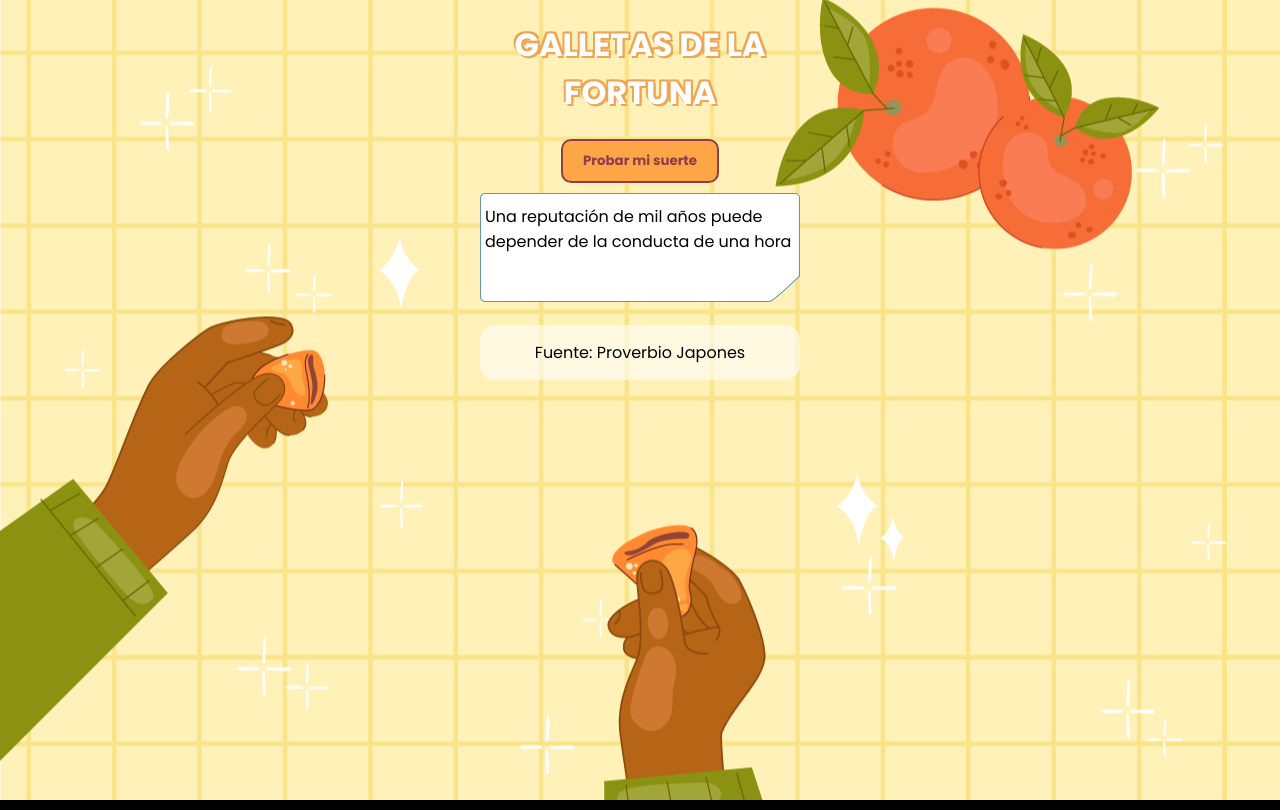
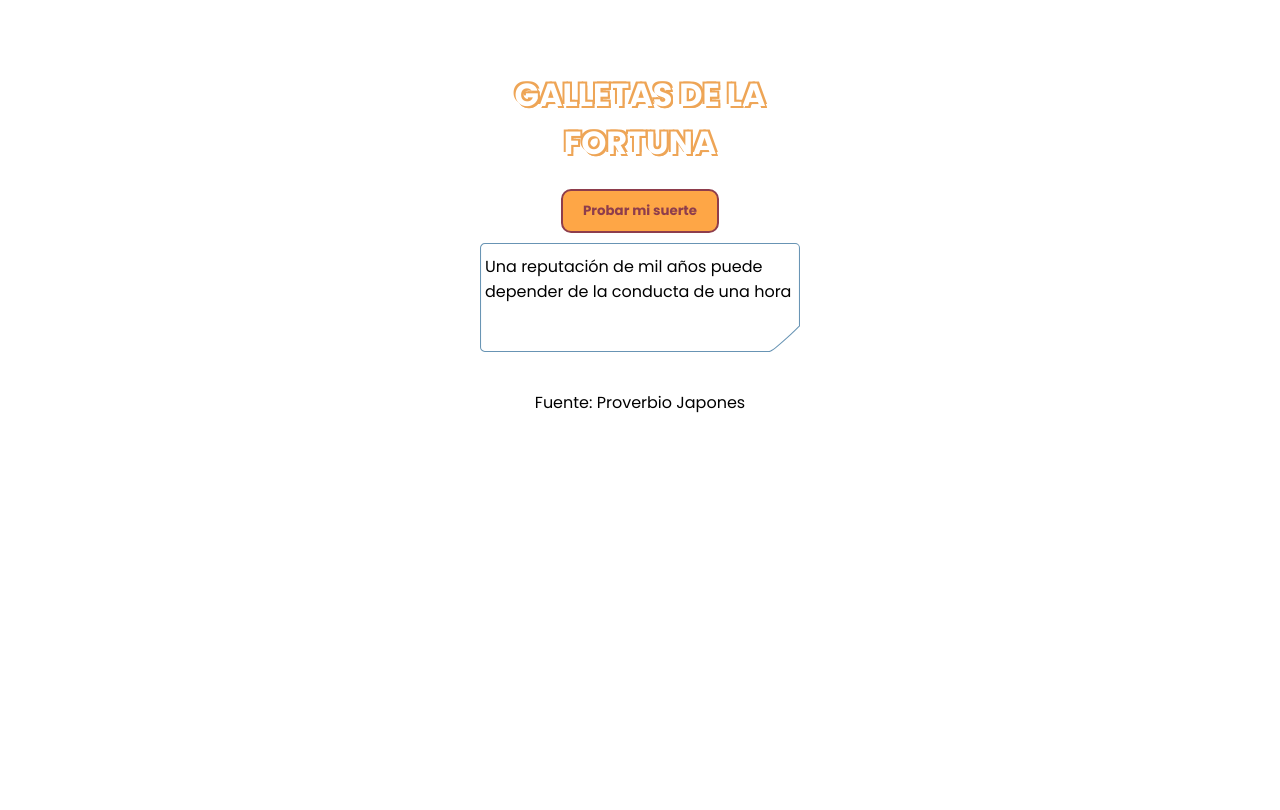
Before and after one commit to PixelGenetics/galletas-fortuna, a React (Vite) app: page / in a window 1280 px wide. Built offline with nearby package versions, Linux system fonts and the light colour scheme.

Commit message:
Changing style

```diff
--- a/src/App.css
+++ b/src/App.css
@@ -4,11 +4,9 @@
     font-family: 'Poppins',sans-serif;
   }
   body{
-    background-color: black;
     color: white;
     padding: 0;
     margin: 0;
-
   }
 
   button{
@@ -23,6 +21,10 @@
   }
 
   .container{
+    position: absolute;
+    top: 50px;
+    left: 0;
+    right: 0;
     width: 320px;
     margin: 0 auto;
     display: flex;
@@ -74,7 +76,10 @@
   }
 
   .app{
-    min-height: 100vh;
-    background-position: center;
-    background-size: cover;
+    position: relative;
   }
+
+  .app .fondoImage{
+    width: 100%;
+    height: 99.5vh;
+  }
```
